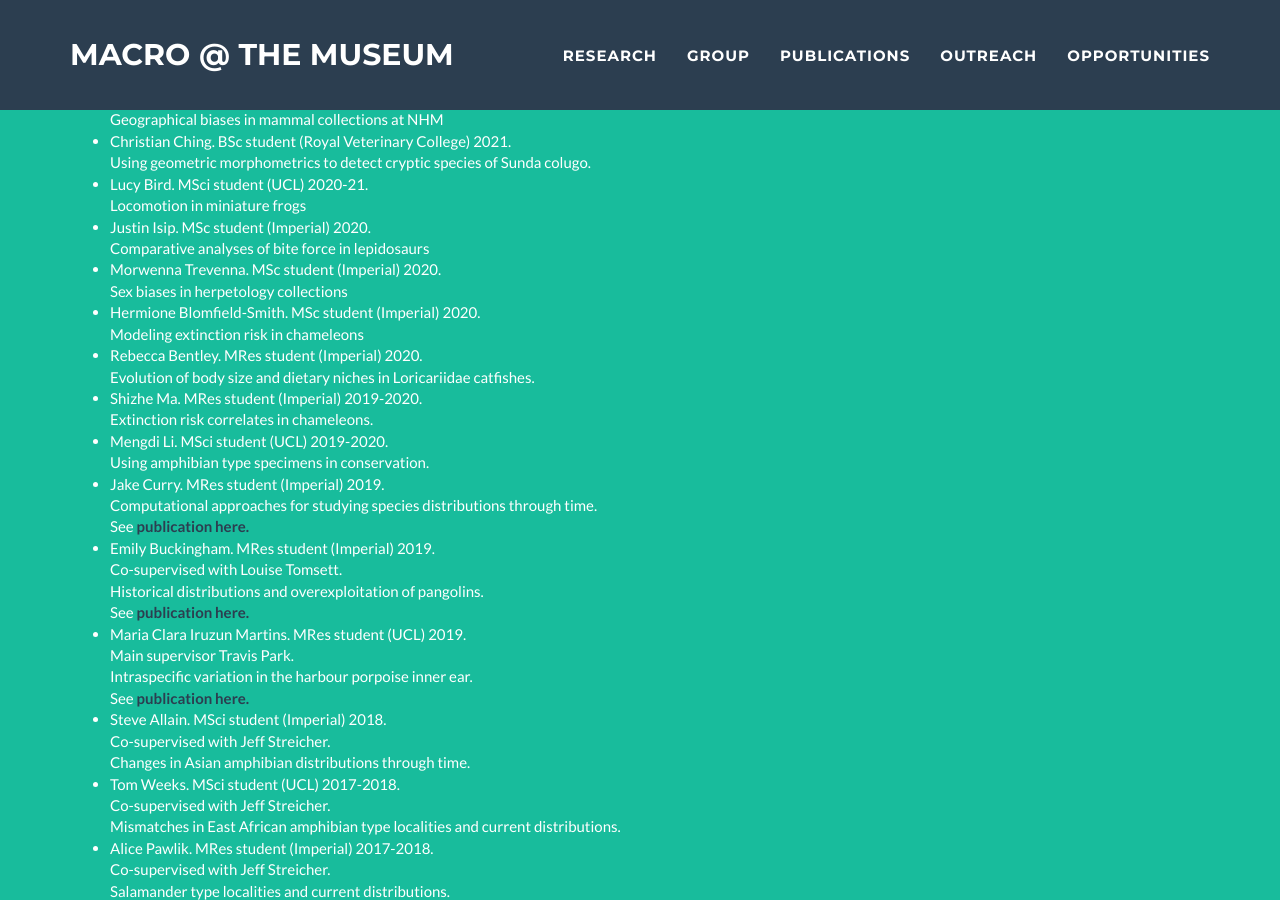
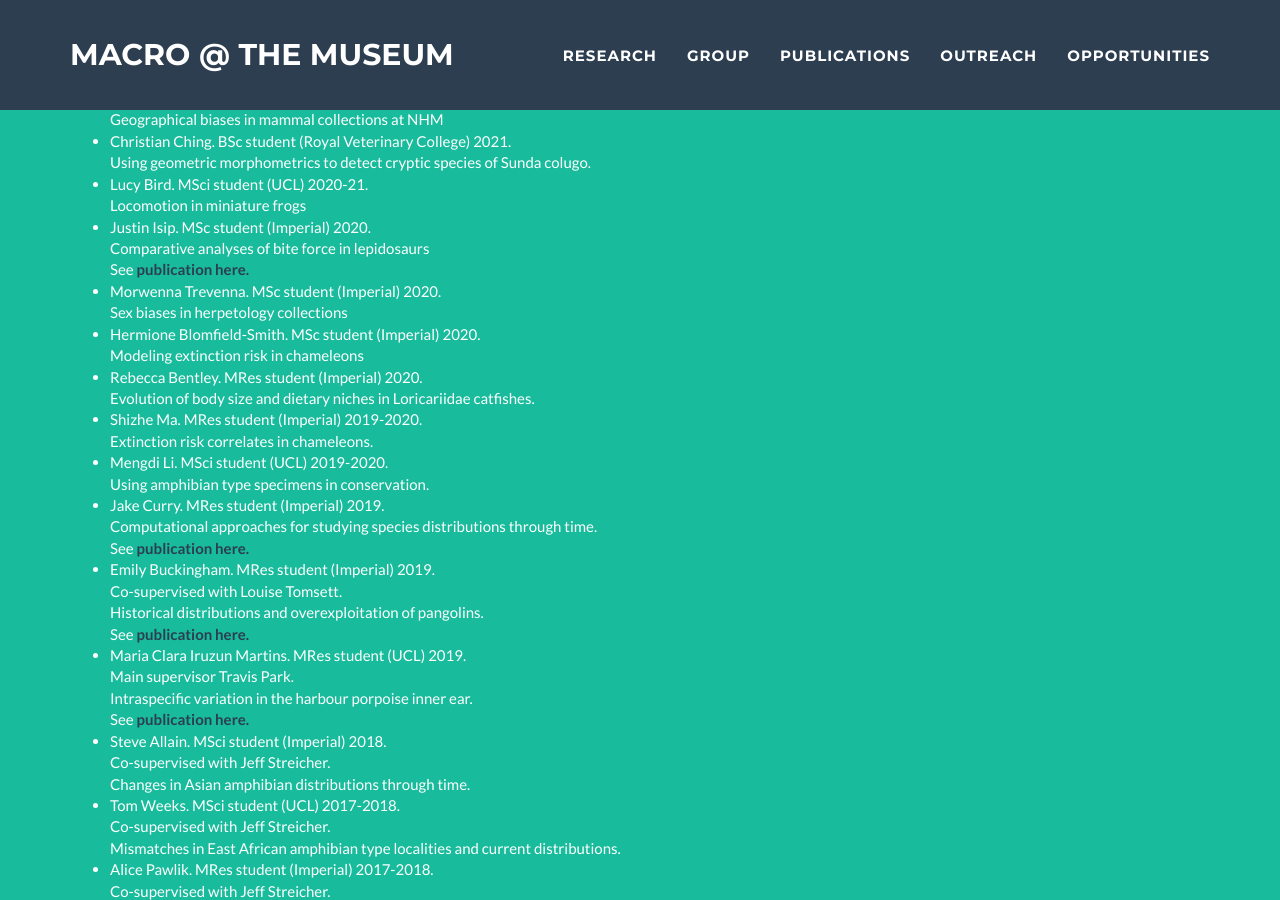
Before and after one commit to nhcooper123/nhcooper123.github.io, a Jekyll site: the page group.html, which Jekyll copies as it is, in a window 1280 px wide and 900 px high, scrolled down 1811 px. Built offline with Jekyll 4.4.1, drawn with Linux system fonts in a browser that asks for light colours.

Commit message:
Add pub for justin

```diff
--- a/group.html
+++ b/group.html
@@ -244,6 +244,7 @@ We have fun and try to make science a nicer place! <br>
         Locomotion in miniature frogs</li>
     <li>Justin Isip. MSc student (Imperial) 2020.<br>
         Comparative analyses of bite force in lepidosaurs</li>
+        See <a href="https://royalsocietypublishing.org/doi/full/10.1098/rspb.2021.2493"><strong><font color="2c3e50">publication here.</font></strong></a> </li>
     <li>Morwenna Trevenna. MSc student (Imperial) 2020.<br>
         Sex biases in herpetology collections</li>
     <li>Hermione Blomfield-Smith. MSc student (Imperial) 2020.<br>
```
